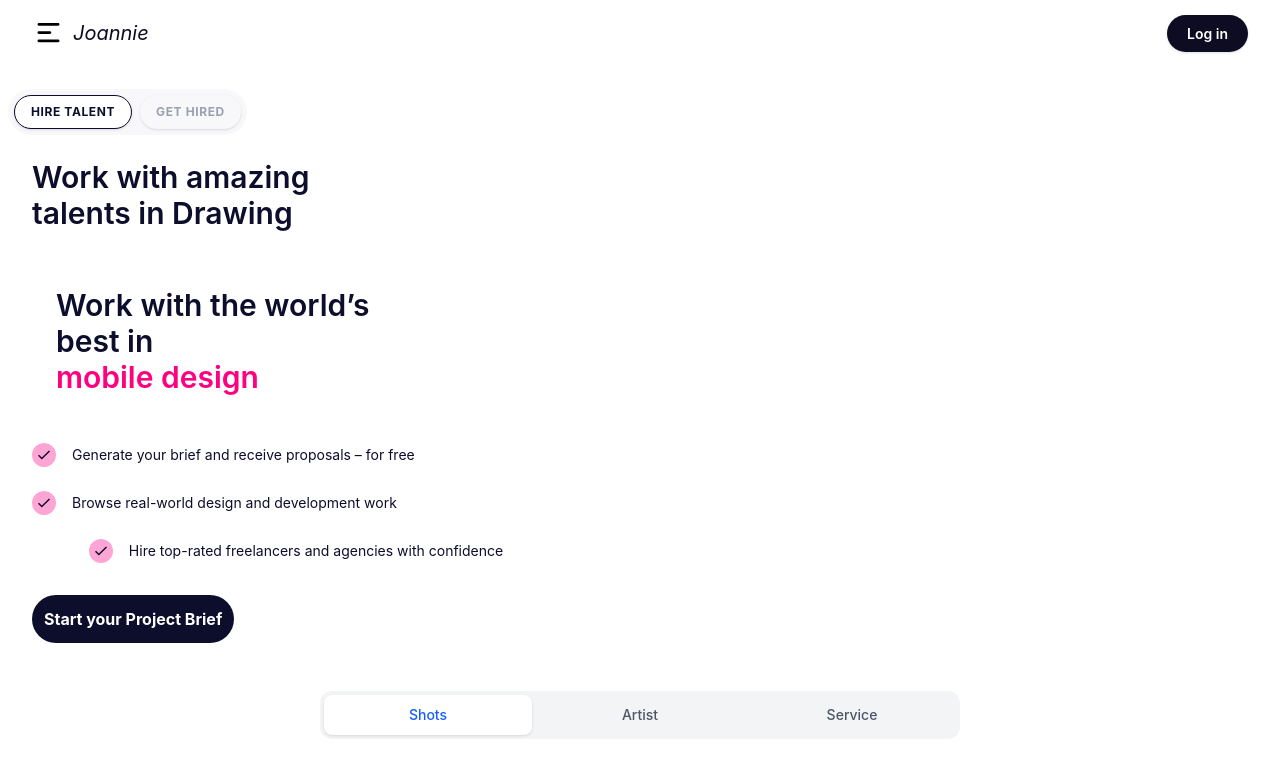
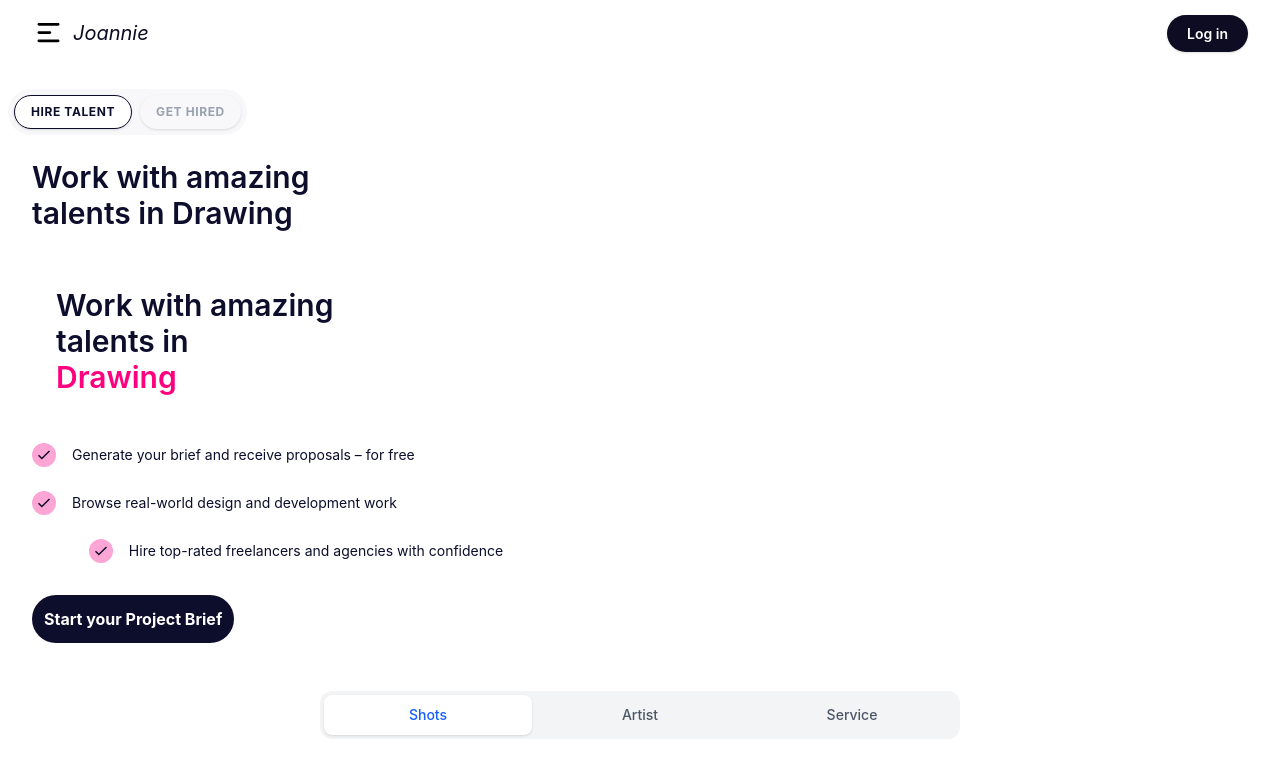
Before and after one commit to neducod/secret-project, a React (Vite) app: page / in a window 1280 px wide. Shown: the top 761 px of the page. Built offline with nearby package versions, Linux system fonts and the light colour scheme.

Commit message:
Dynamic contents updated

```diff
--- a/src/components/Text.jsx
+++ b/src/components/Text.jsx
@@ -1,6 +1,6 @@
 import React, { useState, useEffect } from 'react';
 
-const words = ['mobile design', 'web apps', 'branding', 'UX research'];
+const words = ['Drawing', 'Visual Arts', 'Graphic arts', 'Protraits making'];
 
 export default function HeroText() {
   const [index, setIndex] = useState(0);
@@ -27,7 +27,7 @@ export default function HeroText() {
   return (
     <div className='max-w-xl w-full flex flex-col gap-6 md:gap-8 p-4 md:p-6 text-[#0d0d2c]'>
       <h1 className="text-left items-center text-3xl font-semibold max-w-xs">
-        Work with the world’s best in{' '}
+        Work with amazing talents in{' '}
         <span className="inline-block min-w-[280px] text-[#ff007f]">
           <span
             className={`inline-block transform duration-300 ease-out transition-all ${
```
